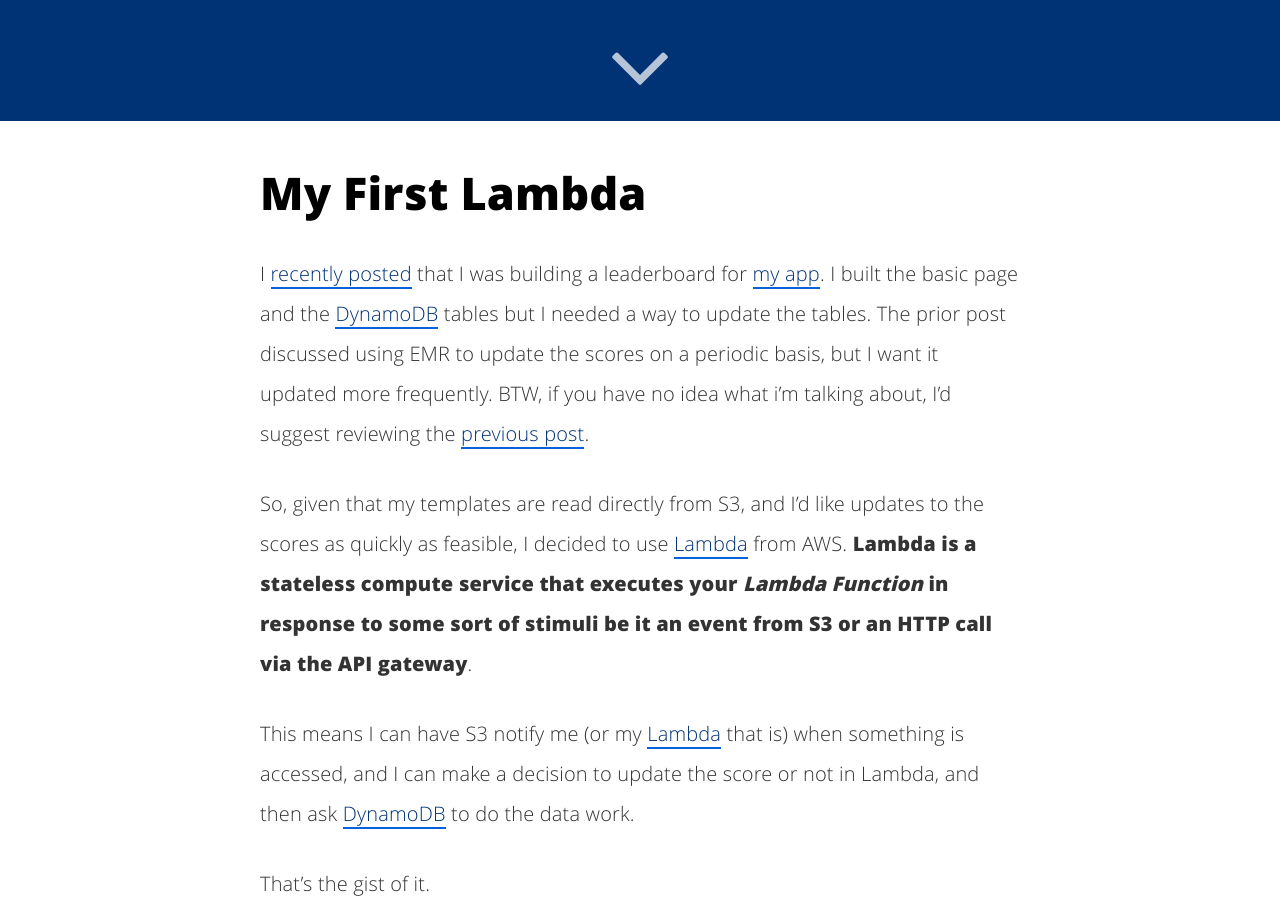
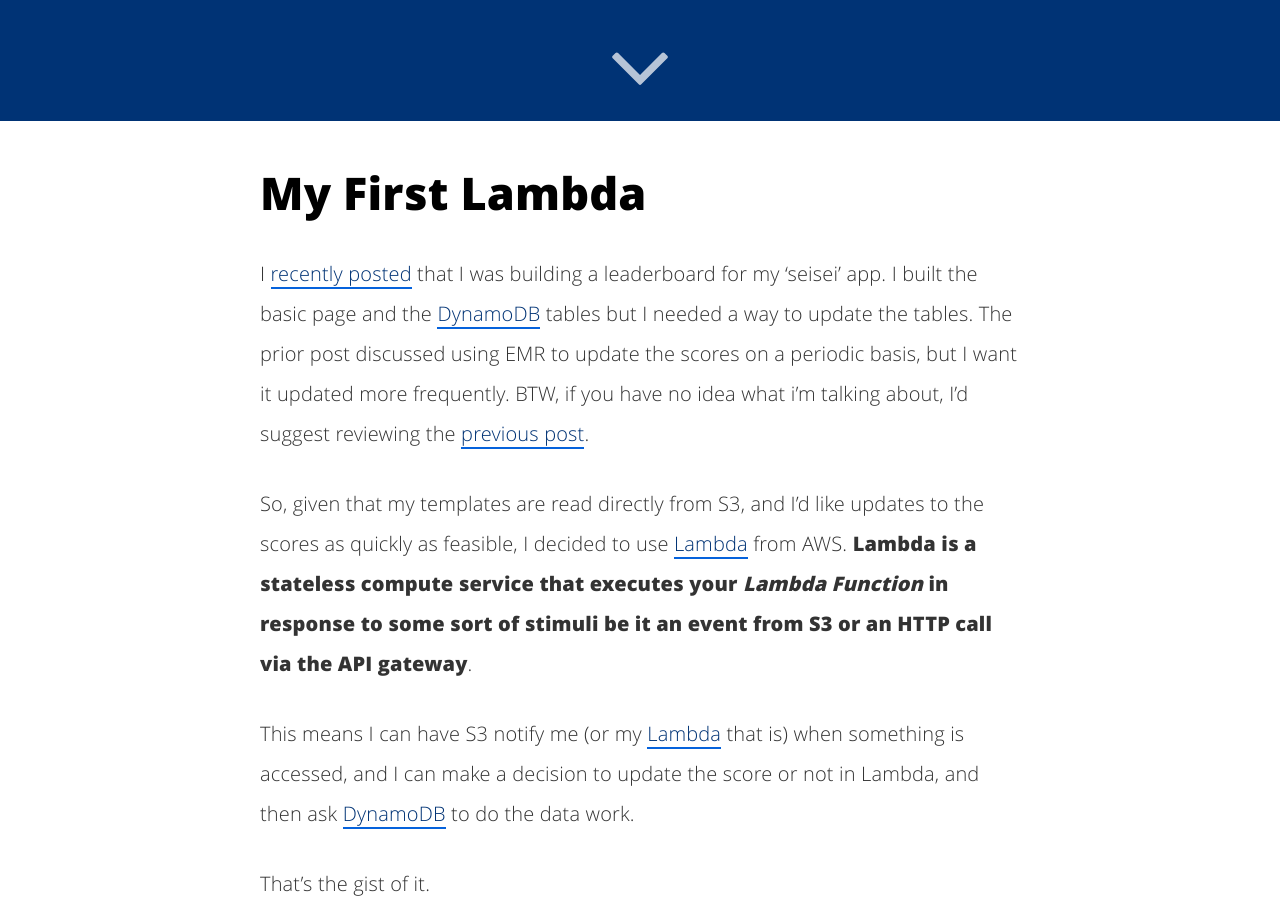
Before and after one commit to trevershick/trevershick.github.io, a Jekyll site: the page built from _posts/2015-12-02-my-first-lambda.md, in a window 1280 px wide and 900 px high, scrolled down 779 px. Built offline with Jekyll 4.4.1, drawn with Linux system fonts in a browser that asks for light colours; comment, search, counter and statistics services are not loaded.

```diff
--- a/_posts/2015-11-30-leaderboard-on-dynamodb.md
+++ b/_posts/2015-11-30-leaderboard-on-dynamodb.md
@@ -12,7 +12,7 @@ keywords: "leaderboard, dynamodb, scoreboard, aws, amazon"
 
 # Building a Leaderboard on DynamoDb
 
-I periodically work on a [pet project "seisei"](http://seisei.elasticbeanstalk.com) which affords me many opportunities to learn different technologies.  My latest was a migration from RiotJS on the front end to Om and ClojureScript.  The backend was already written in Clojure, and I have worked with React in production, so it was really a no brainer.  If you're interested, the [source code](http://github.com/trevershick/seisei) is available, but please keep in mind I am not a Clojure expert, just an avid fan.
+I periodically work on a pet project "seisei" which affords me many opportunities to learn different technologies.  My latest was a migration from RiotJS on the front end to Om and ClojureScript.  The backend was already written in Clojure, and I have worked with React in production, so it was really a no brainer.  If you're interested, the [source code](http://github.com/trevershick/seisei) is available, but please keep in mind I am not a Clojure expert, just an avid fan.
 
 The *seisei* application allows users to create JSON templates with generated data via macro expressions and then publish the template as either static files on S3 or dynamic endpoints within the application itself.
 
--- a/_posts/2015-12-02-my-first-lambda.md
+++ b/_posts/2015-12-02-my-first-lambda.md
@@ -13,7 +13,7 @@ keywords: "dynamodb, aws, amazon, lambda"
 
 # My First Lambda
 
-I [recently posted]({% post_url 2015-11-30-leaderboard-on-dynamodb %}) that I was building a leaderboard for [my app](http://seisei.elasticbeanstalk.com).  I built the basic page and the [DynamoDB](https://aws.amazon.com/dynamodb/) tables but I needed a way to update the tables.  The prior post discussed using EMR to update the scores on a periodic basis, but I want it updated more frequently.  BTW, if you have no idea what i'm talking about, I'd suggest reviewing the [previous post]({% post_url 2015-11-30-leaderboard-on-dynamodb %}).
+I [recently posted]({% post_url 2015-11-30-leaderboard-on-dynamodb %}) that I was building a leaderboard for my 'seisei' app.  I built the basic page and the [DynamoDB](https://aws.amazon.com/dynamodb/) tables but I needed a way to update the tables.  The prior post discussed using EMR to update the scores on a periodic basis, but I want it updated more frequently.  BTW, if you have no idea what i'm talking about, I'd suggest reviewing the [previous post]({% post_url 2015-11-30-leaderboard-on-dynamodb %}).
 
 So, given that my templates are read directly from S3, and I'd like updates to the scores as quickly as feasible, I decided to use [Lambda](https://aws.amazon.com/lambda/) from AWS.  **Lambda is a stateless compute service that executes your *Lambda Function* in response to some sort of stimuli be it an event from S3 or an HTTP call via the API gateway**.
 
```
